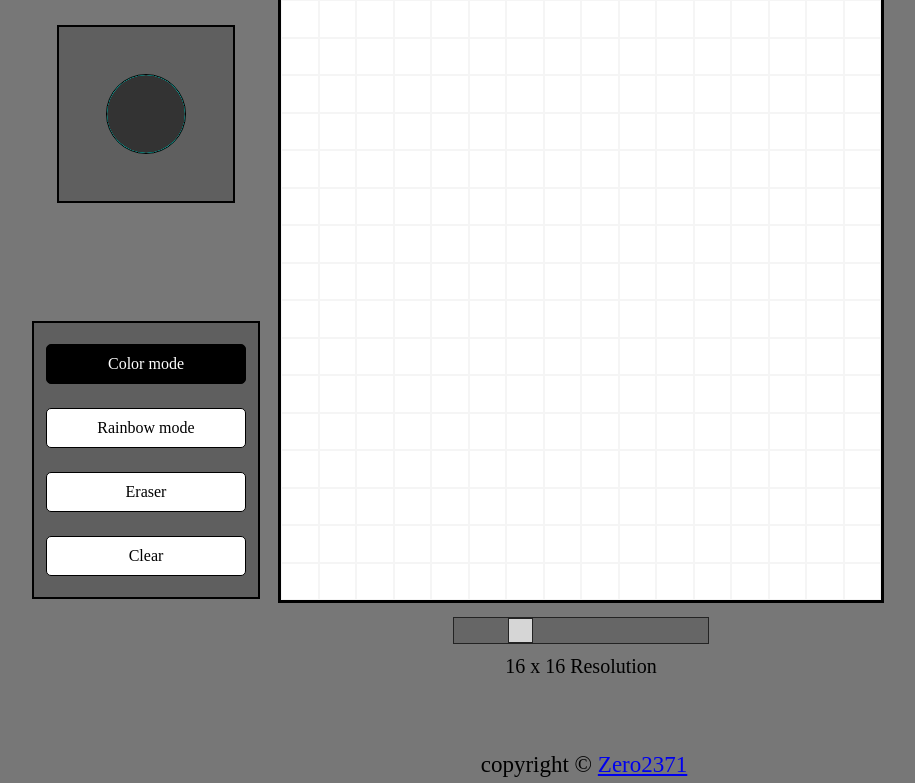
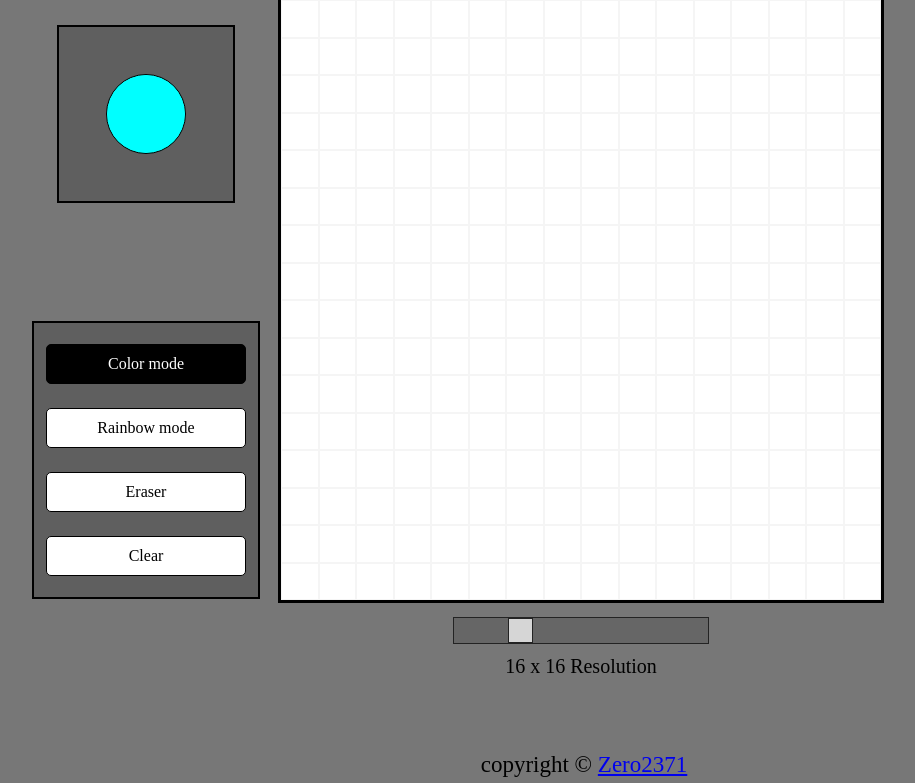
Before and after one commit to Zero2371/etchASketch, a plain HTML site: page index.html in a window 1280 px wide. Shown: the part 79-862 px from the top of the page, without its empty margins (56-971 px from the left). Drawn offline with Linux system fonts and the light colour scheme.

Commit message:
default color is now #00ffff

```diff
--- a/index.html
+++ b/index.html
@@ -19,7 +19,7 @@
 
     <div class="menu">
         <div class="colorPan">
-        <input id="colorPicker" type="color" value="#333333" />
+        <input id="colorPicker" type="color" value="#00ffff" />
         </div>
         <div class="buttons">
         <button id="colorBtn">Color mode</button>
--- a/script.js
+++ b/script.js
@@ -7,7 +7,7 @@
 
 const GRIDSIDE = 600;
 let squaresPerSide = 16;
-const DEFAULT_COLOR = '#333333';
+const DEFAULT_COLOR = '#00ffff';
 const DEFAULT_MODE = 'color';
 const DEFAULT_SIZE = 16;
 
```
